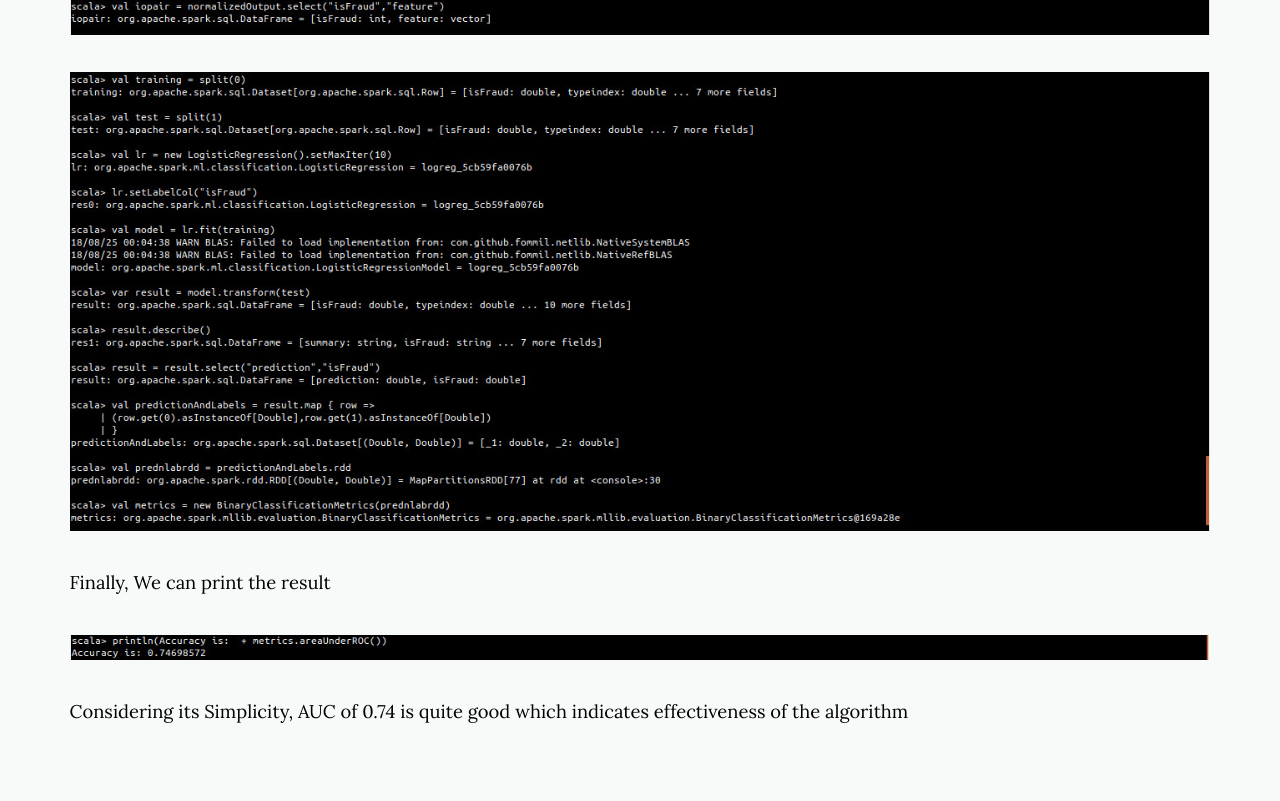
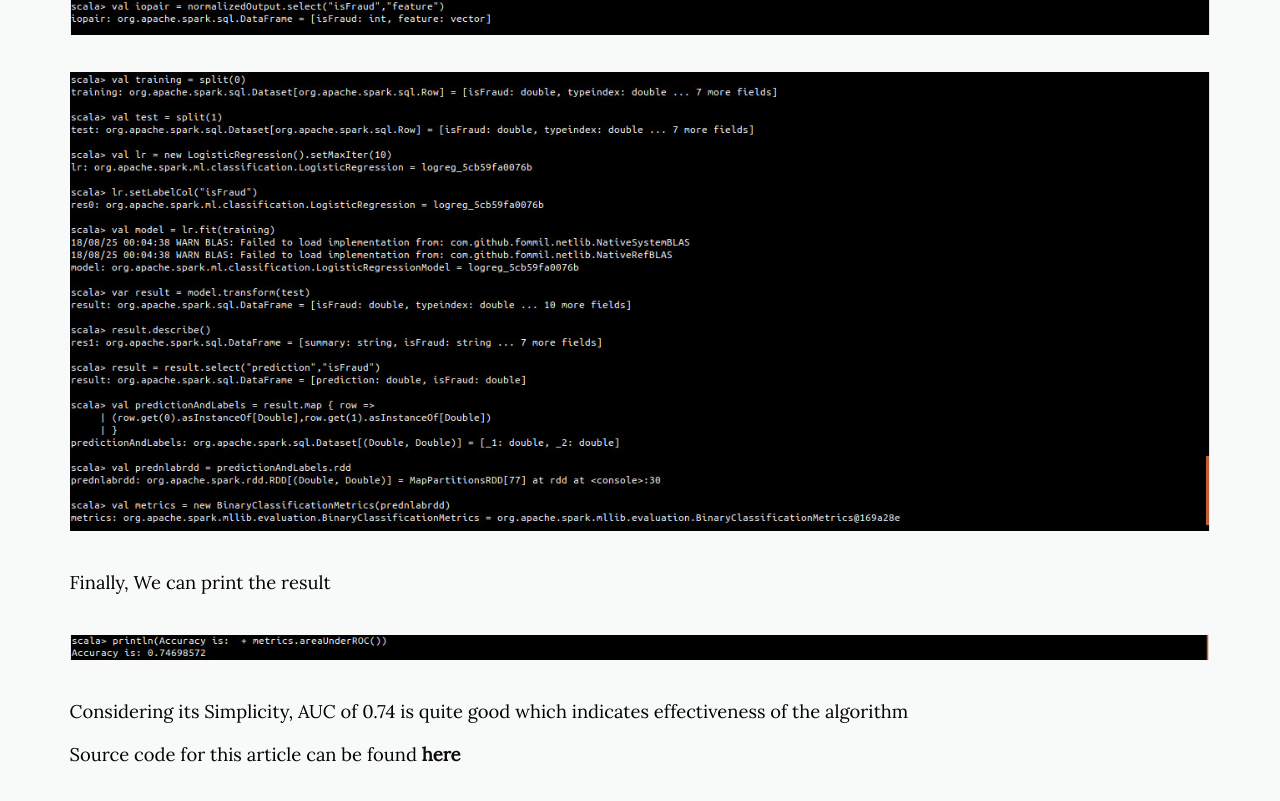
Before and after one commit to daftengineer/daftengineer.github.io, a Jekyll site: the page built from _posts/2018-08-24-fraud-detection.markdown, in a window 1280 px wide and 900 px high, scrolled down 4267 px. Shown: the top 801 px of the window. Built offline with Jekyll 4.4.1, drawn with Linux system fonts in a browser that asks for light colours; nearby versions of some CDN libraries.

Commit message:
Update 2018-08-24-fraud-detection.markdown

```diff
--- a/_posts/2018-08-24-fraud-detection.markdown
+++ b/_posts/2018-08-24-fraud-detection.markdown
@@ -26,5 +26,6 @@ image-sm: https://daftengineer.github.io/media_assets/fraud.jpg
   <p style="text-align:justify;">Finally, We can print the result</p>
   <img src = "https://daftengineer.github.io/media_assets/ml1p10.jpg" />
   <p style="text-align:justify;">Considering its Simplicity, AUC of 0.74 is quite good which indicates effectiveness of the algorithm </p>
+  <p style="text-align:justify;">Source code for this article can be found <a href = "https://github.com/daftengineer/MachineLearningProjects/blob/master/FraudDetectionSparkShellScript.scala">here</a></p>
 <p>&nbsp;</p>
 </div>
```
